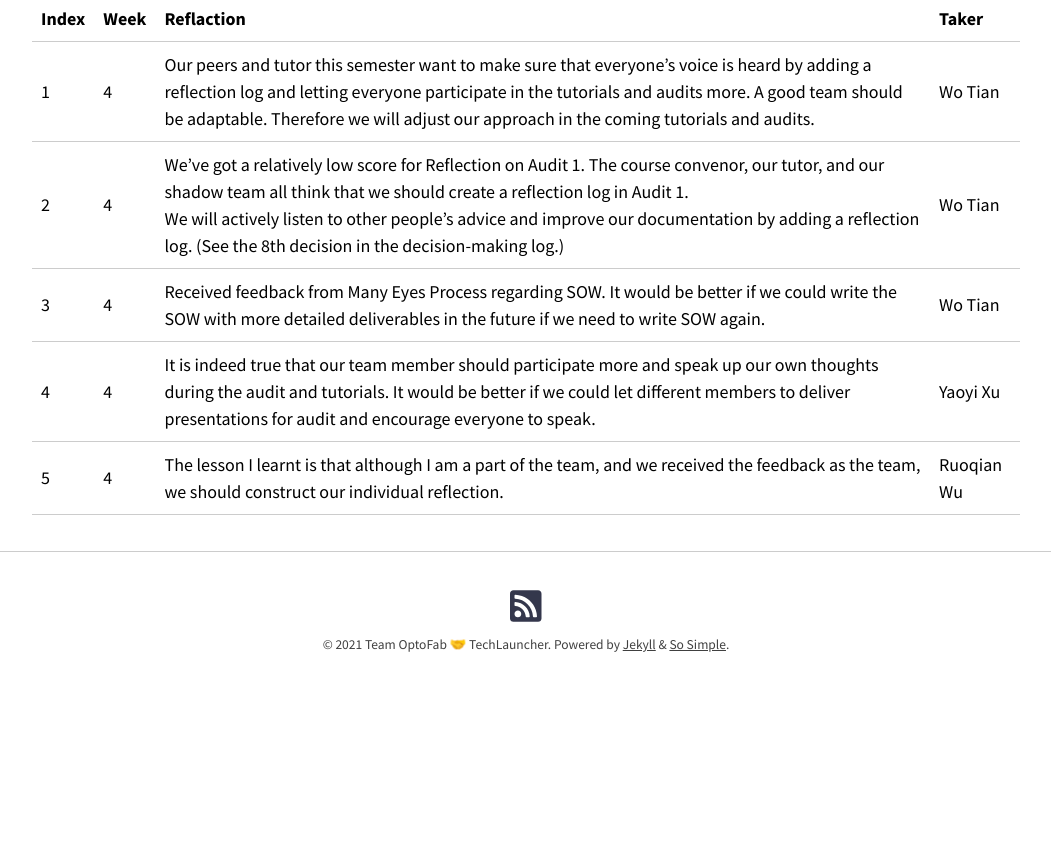
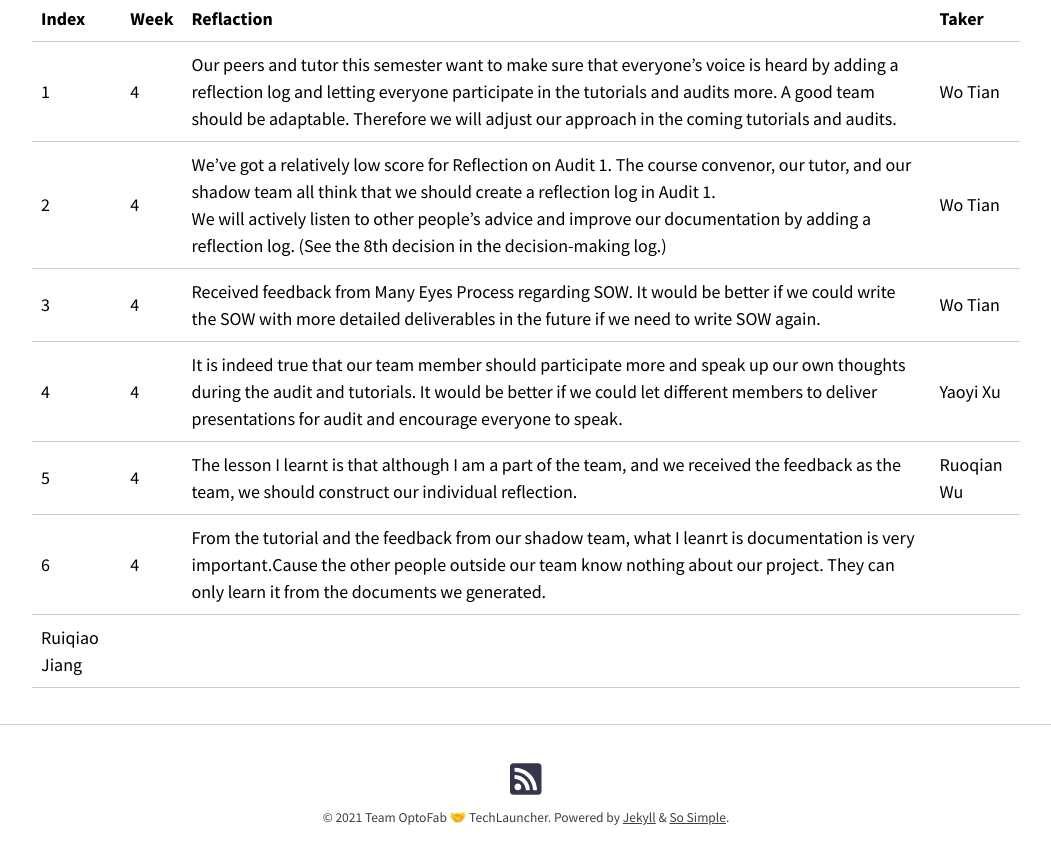
Before and after one commit to optofab/optofab.github.io, a Jekyll site: the page built from logs.md, in a window 1280 px wide and 900 px high, scrolled down 24041 px. Shown: the top 864 px of the window, without its empty margins (114-1165 px from the left). Built offline with Jekyll 4.4.1, drawn with Linux system fonts in a browser that asks for light colours; nearby versions of some CDN libraries; emoji names are drawn with the system emoji font; before the commit the page ends 24768 px from its top, so only the background shows below that.

Commit message:
update log

```diff
--- a/logs.md
+++ b/logs.md
@@ -837,3 +837,5 @@
 | 3         | 4        | Received feedback from Many Eyes Process regarding SOW. It would be better if we could write the SOW with more detailed deliverables in the future if we need to write SOW again.                                                                                                                                                                | Wo Tian    |
 | 4         | 4        | It is indeed true that our team member should participate more and speak up our own thoughts during the audit and tutorials. It would be better if we could let different members to deliver presentations for audit and encourage everyone to speak.                                                                                            | Yaoyi Xu   |
 | 5         | 4        | The lesson I learnt is that although I am a part of the team, and we received the feedback as the team, we should construct our individual reflection.                                                                                                                                                                                           | Ruoqian Wu |
+| 6         | 4        | From the tutorial and the feedback from our shadow team, what I leanrt is documentation is very important.Cause the other people outside our team know nothing about our project. They can only learn it from the documents we generated.
+                                  | Ruiqiao Jiang |
```
